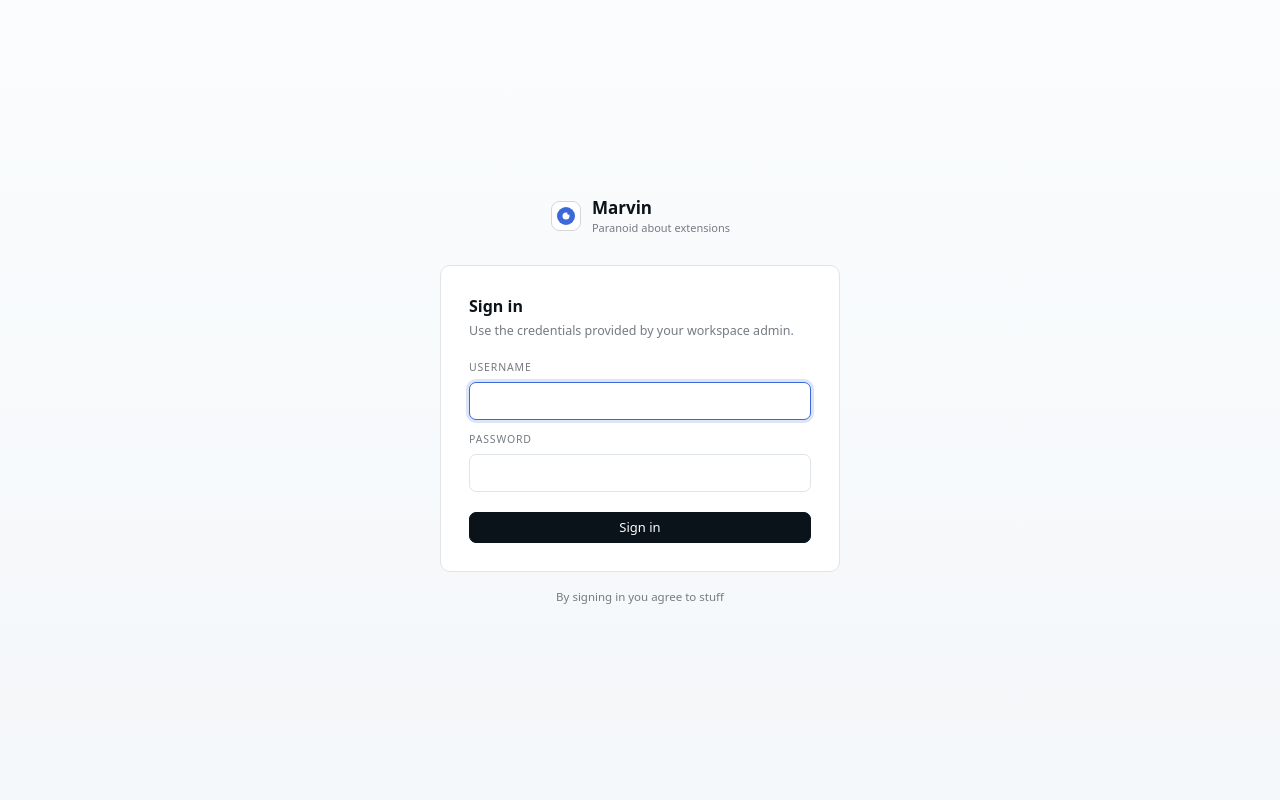
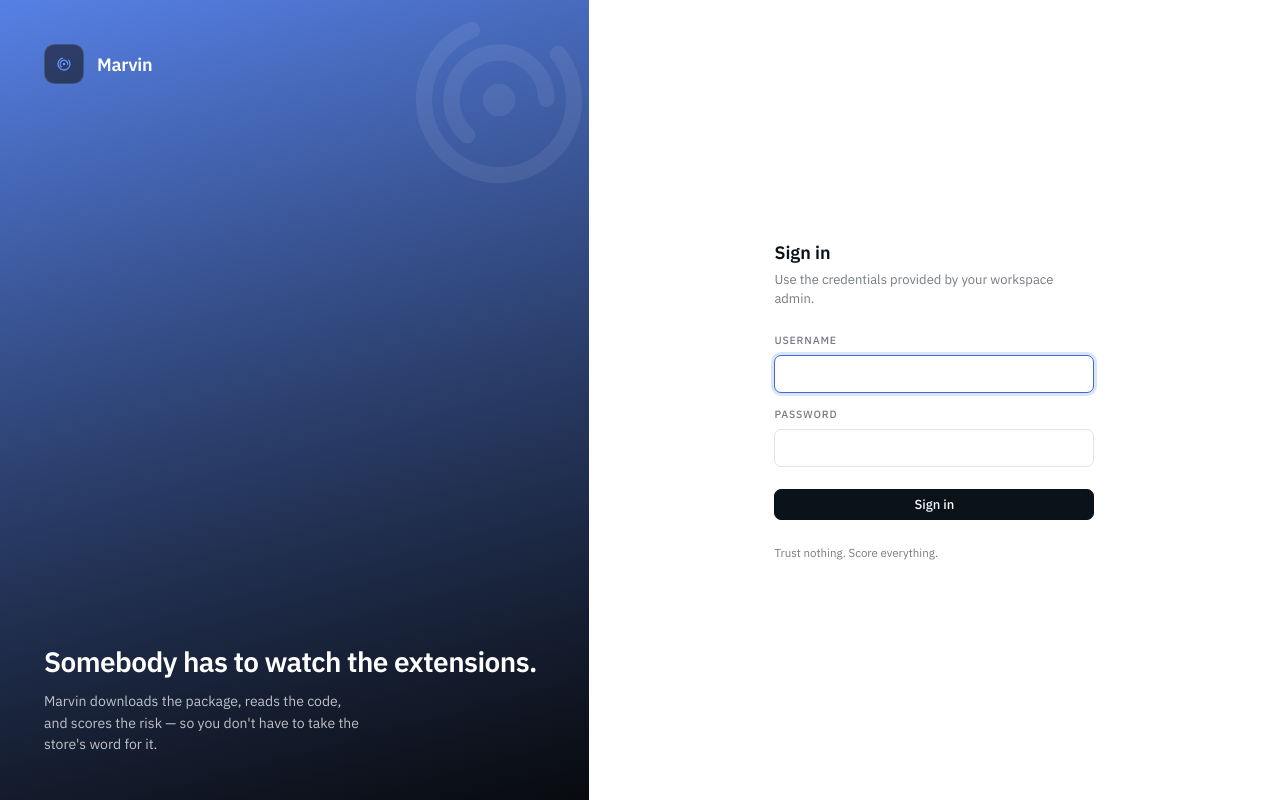
Before and after one commit to IcebergAI/IcebergEBS, a FastAPI app: page /login in a window 1280 px wide. Run offline with FastAPI, Linux system fonts and the light colour scheme; parts of the project's set-up code (start-up, migrations or seed data) failed here and were passed over; some libraries are stand-ins or nearby versions.

Commit message:
UI updates

```diff
--- a/app/templates/login.html
+++ b/app/templates/login.html
@@ -4,57 +4,81 @@
   <meta charset="utf-8">
   <meta name="viewport" content="width=device-width, initial-scale=1">
   <title>Marvin — Sign in</title>
+  <script>(function(){var t=localStorage.getItem('marvin-theme')||'light';document.documentElement.setAttribute('data-theme',t);})();</script>
+  <link rel="icon" type="image/svg+xml" href="/static/img/favicon.svg">
+  <link rel="icon" type="image/png" sizes="32x32" href="/static/img/favicon-32.png">
+  <link rel="apple-touch-icon" href="/static/img/apple-touch-icon.png">
   <link rel="preconnect" href="https://fonts.googleapis.com">
   <link rel="preconnect" href="https://fonts.gstatic.com" crossorigin>
   <link href="https://fonts.googleapis.com/css2?family=IBM+Plex+Mono:wght@400;500&family=IBM+Plex+Sans:wght@400;500;600;700&display=swap" rel="stylesheet">
   <script src="https://cdn.tailwindcss.com"></script>
+  <script src="/static/js/tailwind-config.js"></script>
   <link rel="stylesheet" href="/static/css/app.css">
 </head>
 <body class="font-sans">
 
-<div class="login-wrap">
-  <div class="login-card">
-    <div class="flex items-center gap-2.5 mb-7 justify-center">
-      <svg width="32" height="32" viewBox="0 0 32 32" fill="none">
-        <rect x="1.5" y="1.5" width="29" height="29" rx="8" fill="white" stroke="currentColor" stroke-opacity="0.18"/>
-        <circle cx="16" cy="16" r="9" fill="oklch(0.55 0.18 265)"/>
-        <circle cx="16" cy="16" r="3.5" fill="white"/>
-        <circle cx="18.5" cy="13.5" r="1.2" fill="oklch(0.55 0.18 265)"/>
-      </svg>
-      <div>
-        <div class="text-[17px] font-semibold" style="color:var(--ink-8)">Marvin</div>
-        <div class="text-[11px]" style="color:var(--ink-5)">Paranoid about extensions</div>
-      </div>
+<div class="login-split">
+
+  {# ── Left: branded panel (hidden < 720px) ── #}
+  <aside class="login-brand">
+    {# Oversized aperture watermark #}
+    <svg class="login-brand__watermark" width="300" height="300" viewBox="0 0 240 240" fill="none" aria-hidden="true">
+      <g stroke="currentColor" stroke-width="13" stroke-linecap="round">
+        <circle cx="120" cy="120" r="60" stroke-dasharray="300 77" transform="rotate(-38 120 120)"/>
+        <circle cx="120" cy="120" r="38" stroke-dasharray="150 89" transform="rotate(132 120 120)"/>
+      </g>
+      <circle cx="120" cy="120" r="13" fill="currentColor"/>
+    </svg>
+
+    {# Lockup #}
+    <div class="login-brand__lockup">
+      <span class="brand-tile brand-tile--ondark">
+        <svg width="24" height="24" viewBox="0 0 240 240" fill="none" aria-hidden="true">
+          <g stroke="currentColor" stroke-width="13" stroke-linecap="round">
+            <circle cx="120" cy="120" r="60" stroke-dasharray="300 77" transform="rotate(-38 120 120)"/>
+            <circle cx="120" cy="120" r="38" stroke-dasharray="150 89" transform="rotate(132 120 120)"/>
+          </g>
+          <circle cx="120" cy="120" r="13" fill="currentColor"/>
+        </svg>
+      </span>
+      <span class="name">Marvin</span>
     </div>
 
-    <div class="surface p-7">
-      <h1 class="text-[16px] font-semibold mb-1" style="color:var(--ink-8)">Sign in</h1>
-      <p class="text-[12.5px] mb-5" style="color:var(--ink-5)">Use the credentials provided by your workspace admin.</p>
+    {# Voice #}
+    <div>
+      <div class="login-brand__headline">Somebody has to watch the extensions.</div>
+      <div class="login-brand__sub">Marvin downloads the package, reads the code, and scores the risk — so you don't have to take the store's word for it.</div>
+    </div>
+  </aside>
+
+  {# ── Right: sign-in form ── #}
+  <main class="login-form-col">
+    <div class="form-inner">
+      <h1 class="text-[18px] font-semibold mb-1" style="color:var(--ink-8)">Sign in</h1>
+      <p class="text-[13px] mb-6" style="color:var(--ink-5)">Use the credentials provided by your workspace admin.</p>
 
       {% if error %}
-      <div class="flash" style="border-left-color: var(--risk-critical); color: var(--risk-critical); margin-bottom: 14px">
+      <div class="flash" style="border-left-color: var(--risk-critical); color: var(--risk-critical); margin-bottom: 16px">
         {{ error }}
       </div>
       {% endif %}
 
-      <form method="post" action="/login" class="flex flex-col gap-3">
+      <form method="post" action="/login" class="flex flex-col gap-3.5">
         <div>
           <label class="label-cap block mb-1.5">Username</label>
           <input class="field" type="text" name="username" autocomplete="username" autofocus>
         </div>
         <div>
-          <div class="flex items-center justify-between mb-1.5">
-            <label class="label-cap">Password</label>
-          </div>
+          <label class="label-cap block mb-1.5">Password</label>
           <input class="field" type="password" name="password" autocomplete="current-password">
         </div>
         <button type="submit" class="btn btn-primary w-full justify-center mt-2">Sign in</button>
       </form>
+
+      <div class="text-meta mt-6">Trust nothing. Score everything.</div>
     </div>
+  </main>
 
-    <div class="text-center text-meta mt-4">
-      By signing in you agree to stuff
-  </div>
 </div>
 
 </body>
--- a/static/css/app.css
+++ b/static/css/app.css
@@ -559,3 +559,81 @@ tbody tr:hover td { background: var(--ink-1); }
   transition: border-color 0.12s, transform 0.12s, box-shadow 0.12s;
 }
 .screen-link:hover { border-color: var(--accent); transform: translateY(-2px); box-shadow: 0 8px 24px oklch(0.05 0.01 240 / 0.10); text-decoration: none; }
+
+/* ─────────────────────────────────────────────────────────────
+   Marvin · Branding additions  →  append to static/css/app.css
+   Login "Branded split" (Option B) + the aperture watermark.
+   All colors are existing tokens; nothing here overrides base.
+   ───────────────────────────────────────────────────────────── */
+
+/* Two-column split login. Left = branded indigo panel, right = form. */
+.login-split {
+  min-height: 100vh;
+  min-height: 100dvh;
+  display: grid;
+  grid-template-columns: minmax(0, 46%) 1fr;
+}
+
+/* Left brand panel */
+.login-brand {
+  position: relative;
+  overflow: hidden;
+  display: flex;
+  flex-direction: column;
+  justify-content: space-between;
+  padding: 44px;
+  color: #fff;
+  background: linear-gradient(165deg, var(--accent-2, oklch(0.42 0.17 266)), oklch(0.145 0.01 264));
+}
+.login-brand__watermark {
+  position: absolute;
+  right: -60px;
+  top: -50px;
+  color: #fff;
+  opacity: 0.07;
+  pointer-events: none;
+}
+.login-brand__headline {
+  position: relative;
+  font-size: 28px;
+  font-weight: 600;
+  letter-spacing: -0.02em;
+  line-height: 1.2;
+}
+.login-brand__sub {
+  position: relative;
+  font-size: 14px;
+  line-height: 1.55;
+  opacity: 0.72;
+  margin-top: 12px;
+  max-width: 38ch;
+}
+.login-brand__lockup { position: relative; display: flex; align-items: center; gap: 13px; }
+.login-brand__lockup .name { font-size: 18px; font-weight: 600; letter-spacing: -0.015em; }
+
+/* Right form column */
+.login-form-col {
+  display: flex;
+  align-items: center;
+  justify-content: center;
+  padding: 40px 24px;
+  background: var(--surface);
+}
+.login-form-col .form-inner { width: 100%; max-width: 320px; }
+
+/* Mark tiles used in the lockups (rail + login) */
+.brand-tile {
+  display: inline-flex;
+  align-items: center;
+  justify-content: center;
+  flex: none;
+  border-radius: 26%;
+}
+.brand-tile--rail   { width: 78px; height: 78px; color: var(--accent); background: var(--ink-1); border: 1px solid var(--ink-3); }
+.brand-tile--ondark { width: 40px; height: 40px; color: oklch(0.68 0.18 264); background: oklch(0.205 0.012 264 / 0.6); border: 1px solid oklch(1 0 0 / 0.12); }
+
+/* Collapse to single column on narrow screens — hide the brand panel */
+@media (max-width: 720px) {
+  .login-split { grid-template-columns: 1fr; }
+  .login-brand { display: none; }
+}
```
Also changed, not shown: CLAUDE.md (+4 -1 lines), app/templates/base.html (+14 -7 lines), static/img/aperture.svg (added), static/img/apple-touch-icon.png (added), static/img/favicon-32.png (added), static/img/favicon.svg (added), 1 other file.
